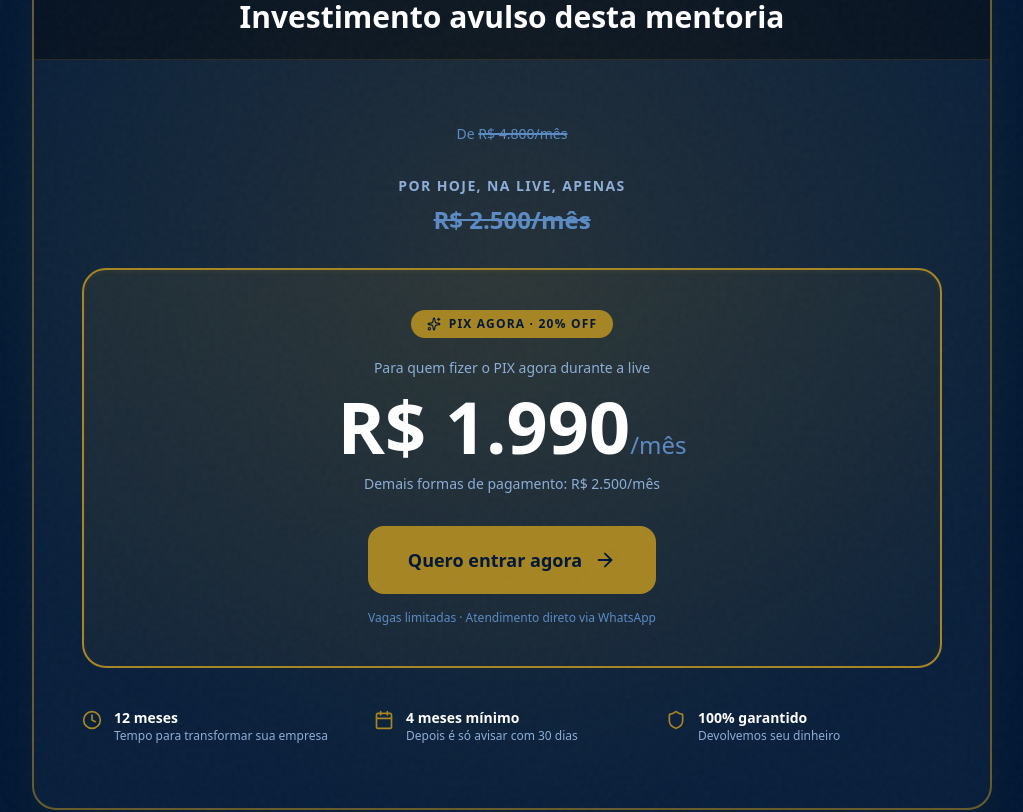
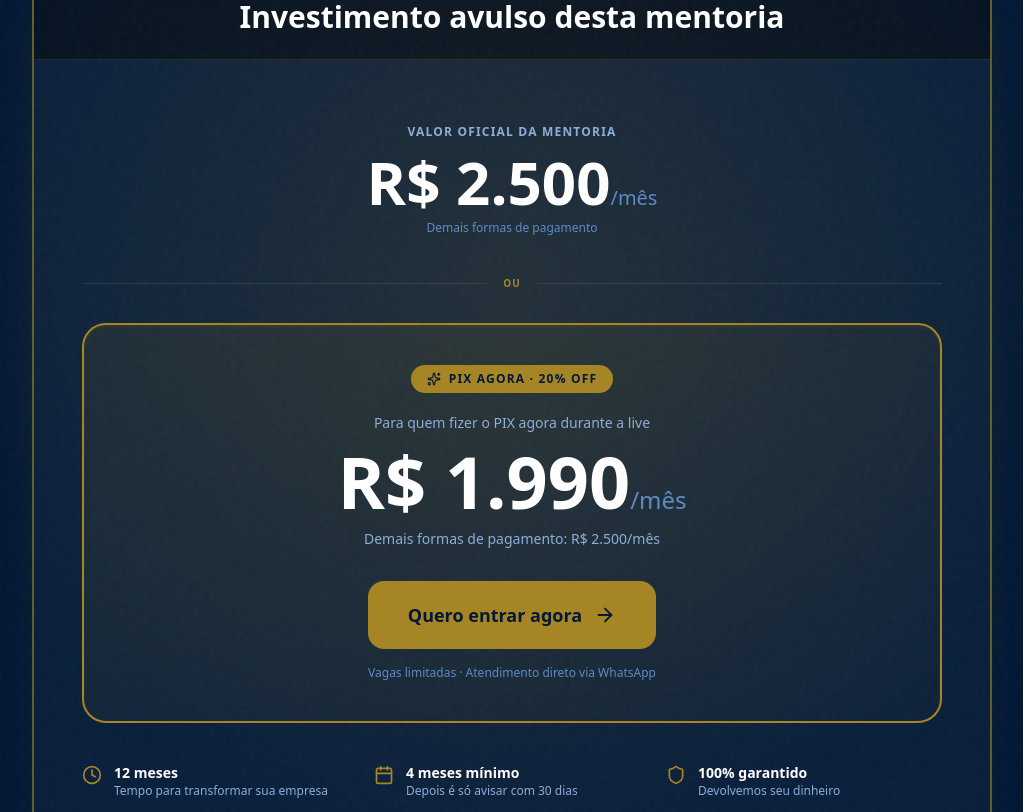
Before and after one commit to IJAConsultoria/site-ija, a Next.js app: page /mentoria in a window 1280 px wide. Shown: the part 6000-6812 px from the top of the page, without its empty margins (128-1151 px from the left). Built offline with nearby package versions, Linux system fonts and the light colour scheme.

Commit message:
fix(mentoria): R$ 2.500 é o valor oficial (não riscado), R$ 1.990 é o PIX
Co-Authored-By: Claude Opus 4.6 (1M context) <noreply@anthropic.com>

```diff
--- a/src/app/(landing)/mentoria/page.tsx
+++ b/src/app/(landing)/mentoria/page.tsx
@@ -518,24 +518,27 @@ export default function MentoriaPage() {
 
               {/* Pricing */}
               <div className="px-8 py-12 text-center lg:px-12 lg:py-16">
-                {/* Preço cheio */}
-                <div className="mb-8">
-                  <p className="text-sm font-medium text-navy-400">
-                    De{" "}
-                    <span className="line-through decoration-2">
-                      R$ 4.800/mês
-                    </span>
+                {/* Preço oficial */}
+                <div className="mb-10">
+                  <p className="text-xs font-bold uppercase tracking-widest text-navy-300">
+                    Valor oficial da mentoria
+                  </p>
+                  <p className="mt-3 text-5xl font-bold text-white sm:text-6xl">
+                    R$ 2.500
+                    <span className="text-xl font-medium text-navy-400">/mês</span>
+                  </p>
+                  <p className="mt-2 text-xs text-navy-400">
+                    Demais formas de pagamento
                   </p>
                 </div>
 
-                {/* Preço live */}
-                <div className="mb-8">
-                  <p className="text-sm font-bold uppercase tracking-widest text-navy-300">
-                    Por hoje, na live, apenas
-                  </p>
-                  <p className="mt-2 text-2xl font-bold text-navy-400 line-through decoration-2">
-                    R$ 2.500/mês
-                  </p>
+                {/* Divider */}
+                <div className="relative my-8 flex items-center">
+                  <div className="flex-1 border-t border-white/10" />
+                  <span className="px-4 text-[10px] font-bold uppercase tracking-widest text-accent">
+                    ou
+                  </span>
+                  <div className="flex-1 border-t border-white/10" />
                 </div>
 
                 {/* Preço PIX */}
```
